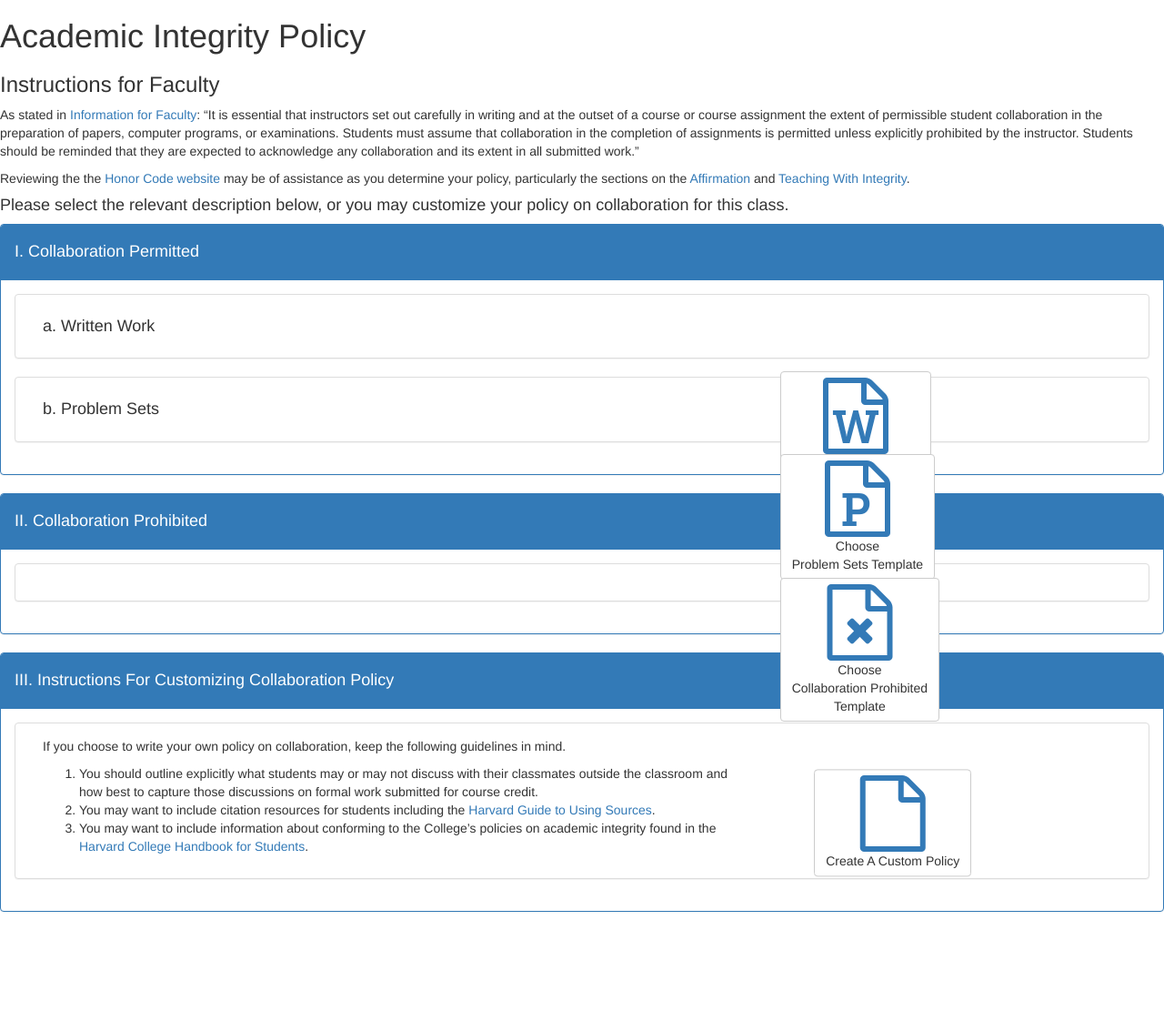
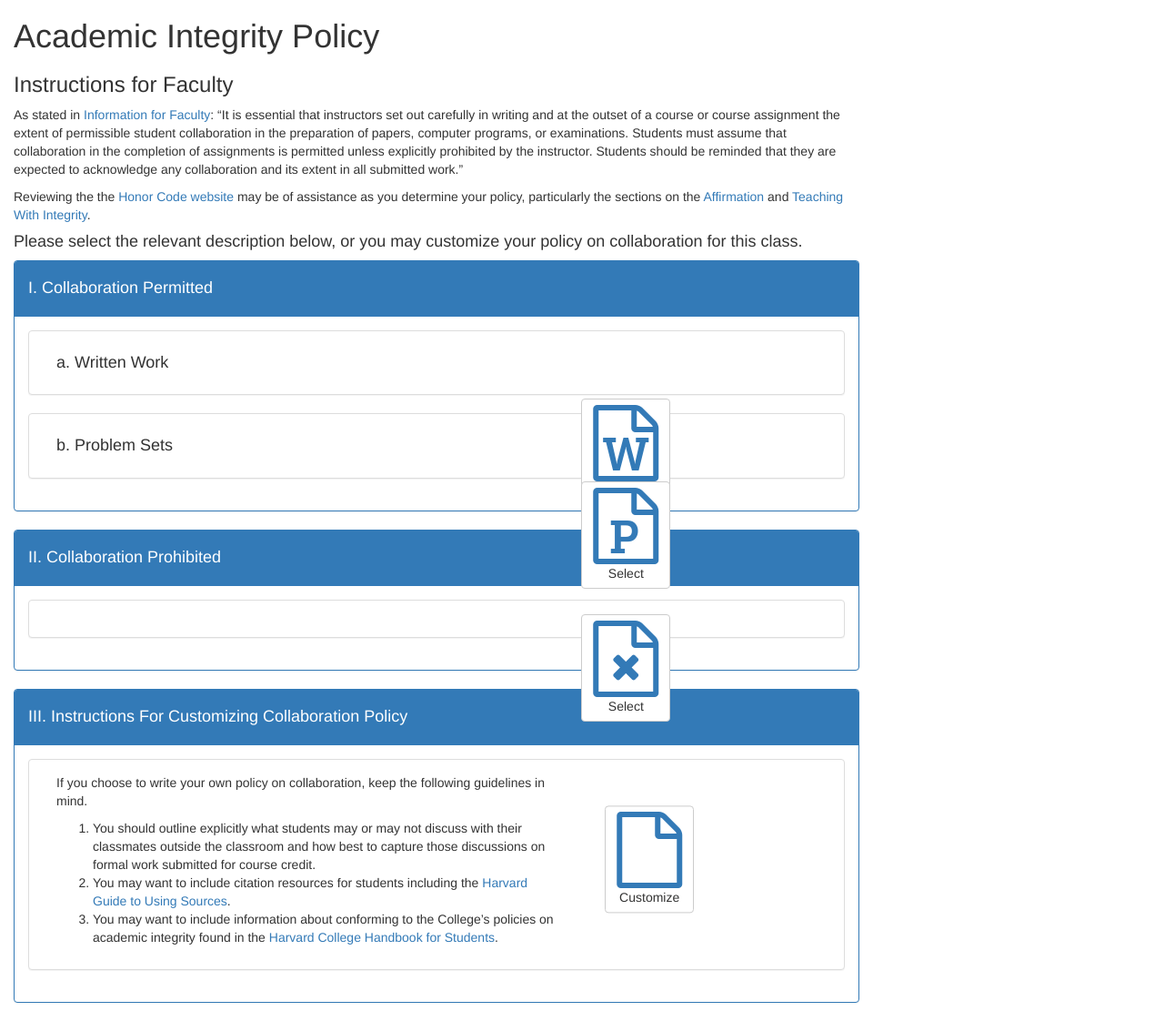
Before and after one commit to Harvard-ATG/academic_integrity_tool_v2, a Django app: template templates/instructor_level_template_list.html in a window 1280 px wide. Shown: the whole page at 91% size. Before the commit the page ends 1002 px from the top, so only its background shows below. Run offline with Django 3.2, Linux system fonts and the light colour scheme; the template is opened without the code that fills it, so the values that code supplies are empty; parts of the project's set-up code (start-up, migrations or seed data) failed here and were passed over; some libraries are stand-ins or nearby versions.

Commit message:
Finesse the instructor template list display

```diff
--- a/templates/instructor_level_template_list.html
+++ b/templates/instructor_level_template_list.html
@@ -27,7 +27,7 @@
 
     <body>
 
-        <div>
+        <div class="col-sm-9">
 
             <h1>Academic Integrity Policy</h1>
             <h3>Instructions for Faculty</h3>
@@ -65,9 +65,7 @@
                                             <button value="Choose Written Work Template" class="btn btn-default btn-md" type="submit" name="commit">
                                                 <i class="fa fa-file-word-o" style="font-size: 6em; color: rgb(51, 122, 183);"></i>
                                                 <br>
-                                                Choose
-                                                <br>
-                                                Written Work Template
+                                                Select
                                             </button>
                                         </span>
                                     </div>
@@ -93,9 +91,7 @@
                                             <button value="Choose Problem Sets Template" class="btn btn-default btn-md" type="submit" name="commit">
                                                 <i class="fa fa-file-powerpoint-o" style="font-size: 6em; color: rgb(51, 122, 183);"></i>
                                                 <br>
-                                                Choose
-                                                <br>
-                                                Problem Sets Template
+                                                Select
                                             </button>
                                         </span>
                                     </div>
@@ -135,11 +131,7 @@
                                                         <i class="fa fa-times" style="position: absolute; font-size: .75em; color: rgb(51, 122, 183); margin-left: -1.25em; margin-top: .70em;"></i>
                                                     </span>
                                                 </div>
-                                                Choose
-                                                <br>
-                                                Collaboration Prohibited
-                                                <br>
-                                                Template
+                                                Select
                                             </button>
                                         </span>
                                     </div>
@@ -185,7 +177,7 @@
                                             <button value="Create A Custom Policy" class="btn btn-default btn-md" type="submit" name="commit">
                                                 <i class="fa fa-file-o" style="font-size: 6em; color: rgb(51, 122, 183);"></i>
                                                 <br>
-                                                Create A Custom Policy
+                                                Customize
                                             </button>
                                         </span>
                                     </div>
@@ -198,6 +190,8 @@
 
         </div>
 
+        <div class="col-sm-3"></div>
+
         <!-- Bootstrap JS -->
         <script src="https://ajax.googleapis.com/ajax/libs/jquery/3.2.1/jquery.min.js"></script>
         <script src="https://maxcdn.bootstrapcdn.com/bootstrap/3.3.7/js/bootstrap.min.js"></script>
```
